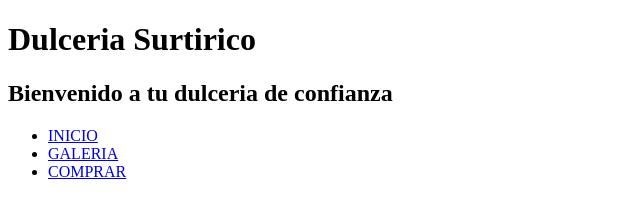
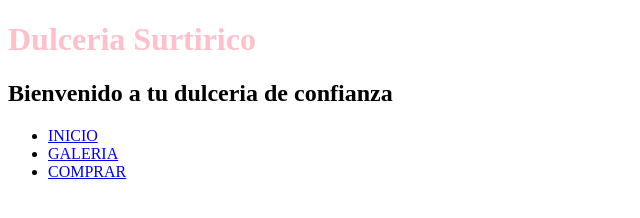
Before and after one commit to jmanuelrs/miPrimerGitHub, a plain HTML site: page index.html in a window 1280 px wide. Shown: the whole page, without its empty margins (0-640 px from the left). Drawn offline with Linux system fonts and the light colour scheme.

Commit message:
agregamos color al titulo del encabezado

```diff
--- a/index.html
+++ b/index.html
@@ -7,7 +7,7 @@
     <title>Document</title>
 </head>
 <body>
-    <h1> Dulceria Surtirico </h1>
+    <h1 style="color: pink;" > Dulceria Surtirico </h1>
     <p> <h2> Bienvenido a tu dulceria de confianza </h2> </p>
     <ul>
          <li> <a href="#inicio" > INICIO </a> </li>
```
